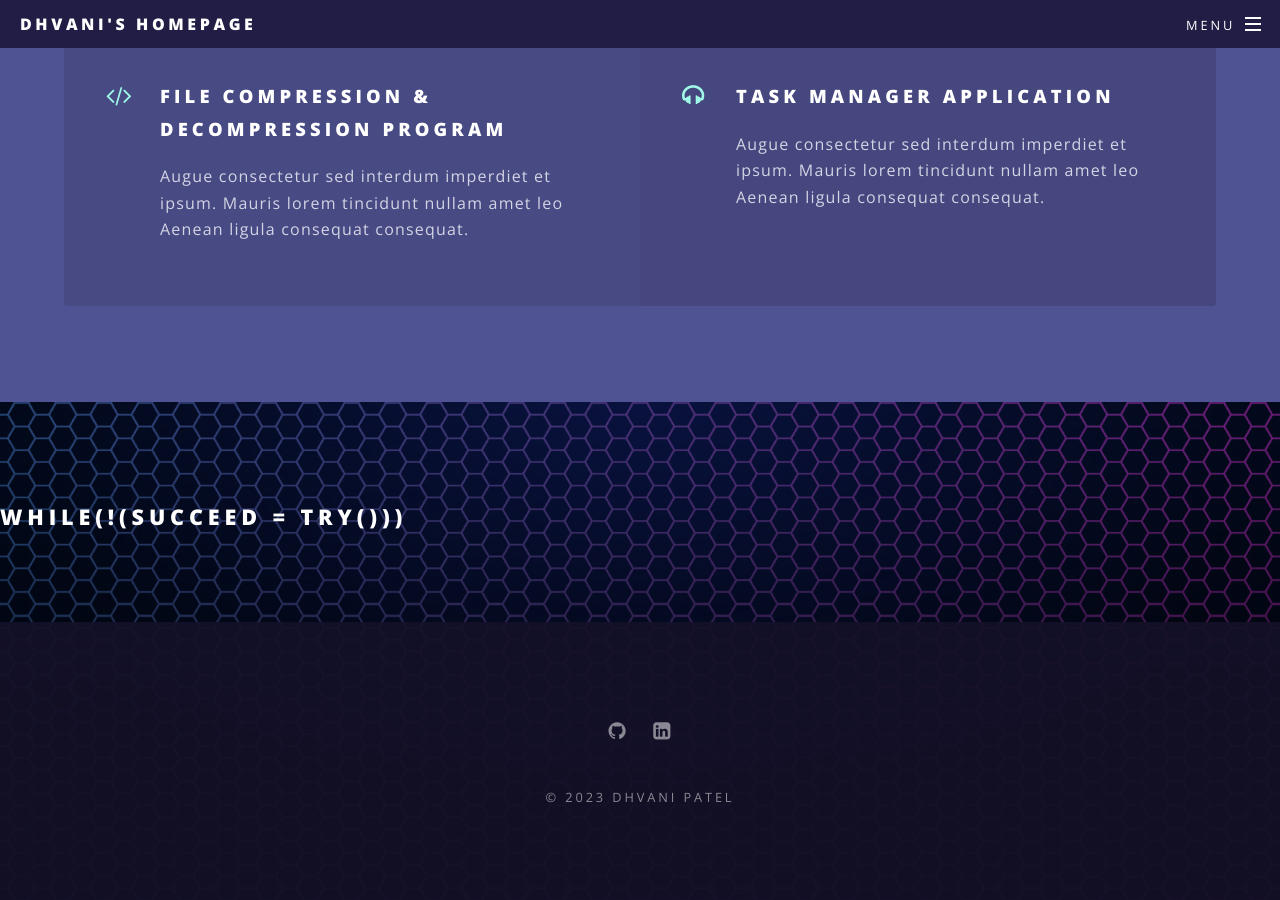
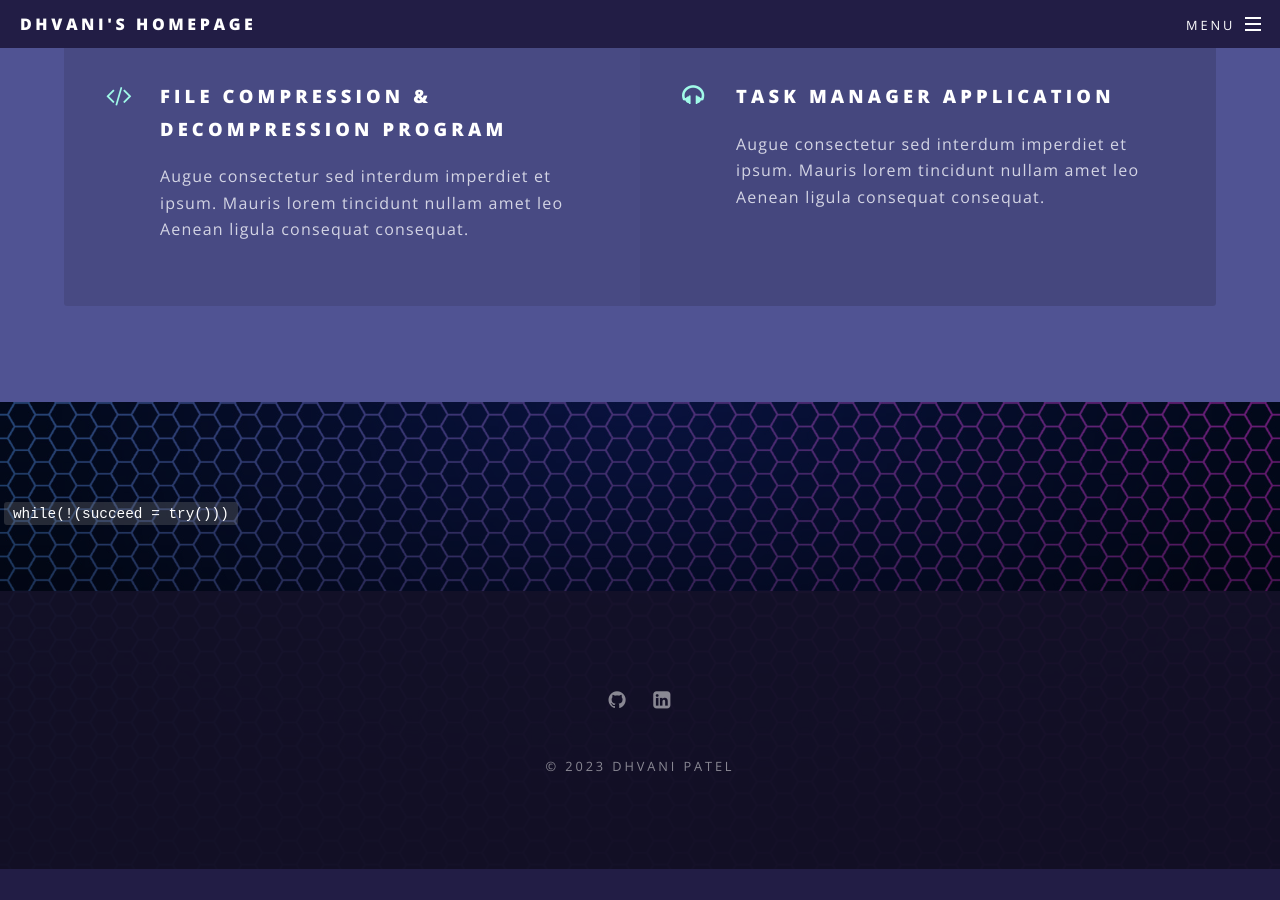
Before and after one commit to dhvani2504/dhvani2504.github.io, a Jekyll site: the page built from index.html, in a window 1280 px wide and 900 px high, scrolled down 2771 px. Built offline with Jekyll 4.4.1, drawn with Linux system fonts in a browser that asks for light colours; after the commit the page ends 3640 px from its top, so only the background shows below that.

Commit message:
Update index.html

```diff
--- a/index.html
+++ b/index.html
@@ -81,7 +81,7 @@ layout: landing
 				<!-- CTA -->
 					<section id="cta" class="wrapper style4">
 
-						<h2 id="typing-container"></h2>
+						<code id="typing-container"></code>
 
 						<script>
 
```
